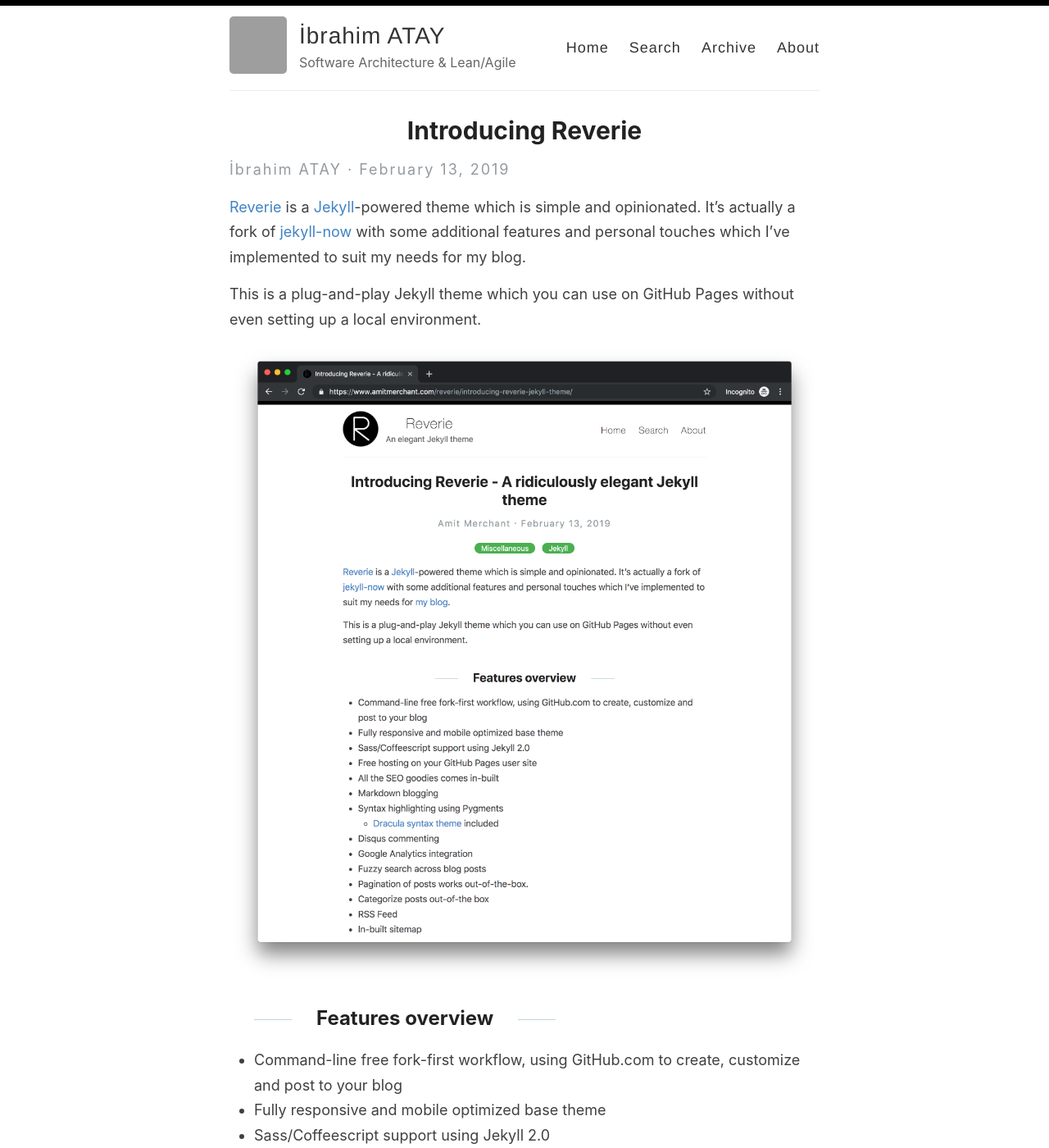
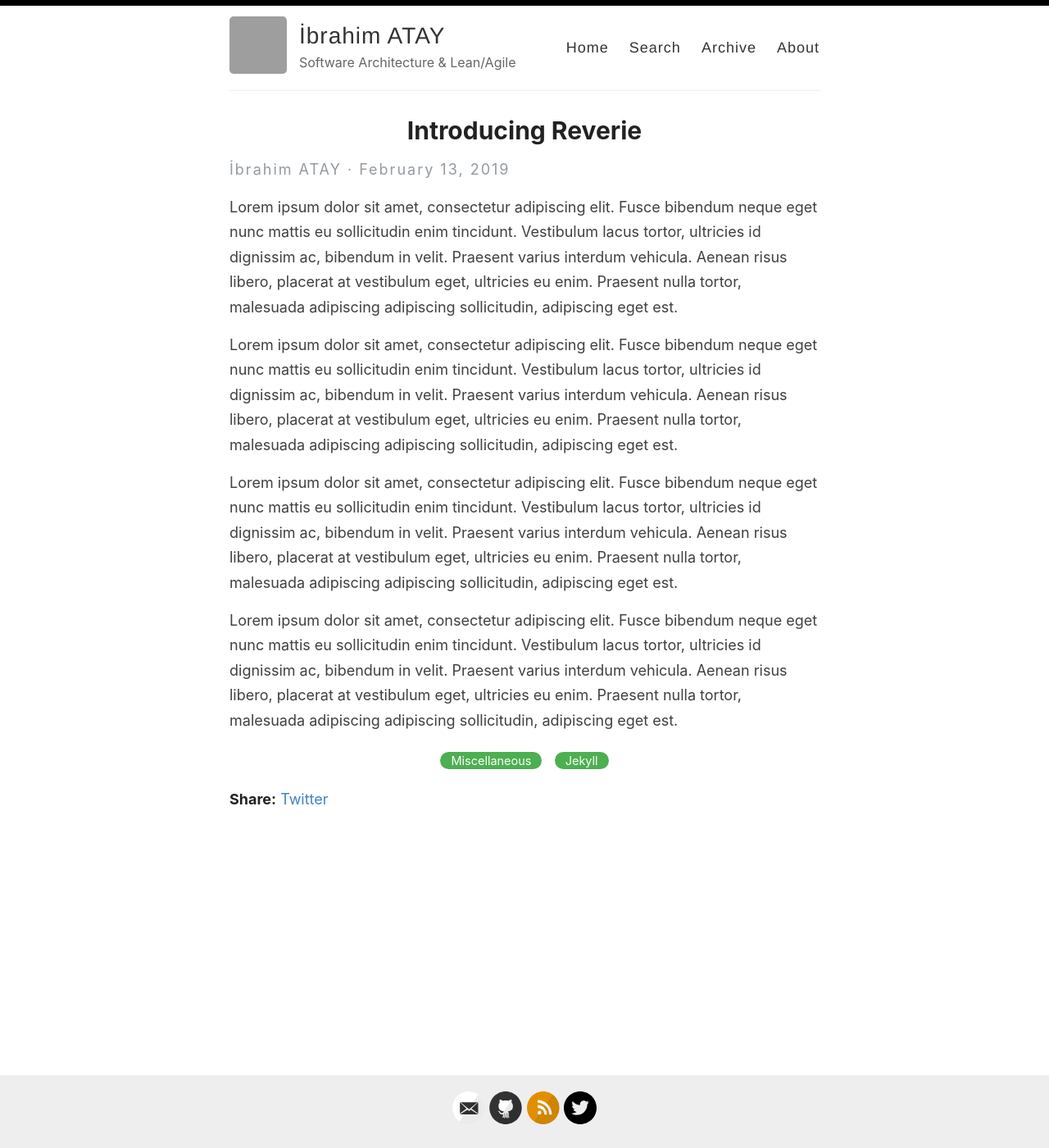
Before and after one commit to ibrahimatay/ibrahimatay.github.io, a Jekyll site: the page built from _posts/2019-02-13-introducing-reverie-jekyll-theme.md, in a window 1280 px wide and 1400 px high. Shown: the whole window at 82% size. Built offline with Jekyll 4.4.1, drawn with Linux system fonts in a browser that asks for light colours; comment, search, counter and statistics services are not loaded; some of the changed text lies outside the part shown; grey boxes are pictures that could not be loaded.

Commit message:
test post reviews

````diff
--- a/_posts/2019-02-13-introducing-reverie-jekyll-theme.md
+++ b/_posts/2019-02-13-introducing-reverie-jekyll-theme.md
@@ -4,82 +4,10 @@
 categories: [Miscellaneous, Jekyll]
 ---
 
-[Reverie](https://github.com/amitmerchant1990/reverie) is a [Jekyll](https://jekyllrb.com/)-powered theme which is simple and opinionated. It's actually a fork of [jekyll-now](https://github.com/barryclark/jekyll-now) with some additional features and personal touches which I've implemented to suit my needs for my blog.
+Lorem ipsum dolor sit amet, consectetur adipiscing elit. Fusce bibendum neque eget nunc mattis eu sollicitudin enim tincidunt. Vestibulum lacus tortor, ultricies id dignissim ac, bibendum in velit. Praesent varius interdum vehicula. Aenean risus libero, placerat at vestibulum eget, ultricies eu enim. Praesent nulla tortor, malesuada adipiscing adipiscing sollicitudin, adipiscing eget est.
 
-This is a plug-and-play Jekyll theme which you can use on GitHub Pages without even setting up a local environment.
+Lorem ipsum dolor sit amet, consectetur adipiscing elit. Fusce bibendum neque eget nunc mattis eu sollicitudin enim tincidunt. Vestibulum lacus tortor, ultricies id dignissim ac, bibendum in velit. Praesent varius interdum vehicula. Aenean risus libero, placerat at vestibulum eget, ultricies eu enim. Praesent nulla tortor, malesuada adipiscing adipiscing sollicitudin, adipiscing eget est.
 
-![](/images/reverie-demo.png)
+Lorem ipsum dolor sit amet, consectetur adipiscing elit. Fusce bibendum neque eget nunc mattis eu sollicitudin enim tincidunt. Vestibulum lacus tortor, ultricies id dignissim ac, bibendum in velit. Praesent varius interdum vehicula. Aenean risus libero, placerat at vestibulum eget, ultricies eu enim. Praesent nulla tortor, malesuada adipiscing adipiscing sollicitudin, adipiscing eget est.
 
-## Features overview
-
-- Command-line free fork-first workflow, using GitHub.com to create, customize and post to your blog
-- Fully responsive and mobile optimized base theme
-- Sass/Coffeescript support using Jekyll 2.0
-- Free hosting on your GitHub Pages user site
-- All the SEO goodies comes in-built
-- Markdown blogging
-- Syntax highlighting using Pygments
-    - [Dracula syntax theme](https://draculatheme.com/) included
-- Disqus commenting
-- Google Analytics integration
-- Fuzzy search across blog posts
-- Pagination of posts works out-of-the-box.
-- Categorize posts out-of-the box
-- RSS Feed
-- In-built sitemap
-
-<div style="text-align: center;">
- <script async type="text/javascript" src="//cdn.carbonads.com/carbon.js?serve=CE7D6KJY&placement=wwwamitmerchantcom" id="_carbonads_js"></script>
-</div>
-
-## Using Reverie on GitHub Pages
-
-### Step 1) Fork Reverie to your User Repository
-
-Fork [this repository](https://github.com/amitmerchant1990/reverie), then rename the repository to `yourgithubusername.github.io`.
-
-Alternatively, you can use [Use this template](https://github.com/amitmerchant1990/reverie/generate) button if you want to create a repository with a clean commit history which will use Reverie as a template.
-
-Your Jekyll blog will often be viewable immediately at <https://yourgithubusername.github.io> (if it's not, you can often force it to build by completing step 2)
-
-### Step 2) Customize and view your site
-
-Enter your site name, description, avatar and many other options by editing the `_config.yml` file. You can easily turn on Google Analytics tracking, Disqus commenting and social icons here.
-
-Making a change to `_config.yml` (or any file in your repository) will force GitHub Pages to rebuild your site with jekyll. Your rebuilt site will be viewable a few seconds later at <https://yourgithubusername.github.io> - if not, give it ten minutes as GitHub suggests and it'll appear soon.
-
-### Step 3) Publish your first blog post
-
-Create a new file called `/_posts/2019-2-13-Hello-World.md` to publish your first blog post. That's all you need to do to publish your first blog post! This [Markdown Cheatsheet](https://github.com/adam-p/markdown-here/wiki/Markdown-Cheatsheet) might come in handy while writing the posts.
-
-> You can add additional posts in the browser on GitHub.com too! Just hit the <kbd>Create new file</kbd> button in `/_posts/` to create new content. Just make sure to include the [front-matter](http://jekyllrb.com/docs/frontmatter/) block at the top of each new blog post and make sure the post's filename is in this format: year-month-day-title.md
-
-## Using Categories in Reverie
-
-You can categorize your content based on `categories` in Reverie. For this, you just need to add `categories` in front matter like below:
-
-For adding single category:
-
-```md
-categories: JavaScript
-```
-
-For adding multiple categories:
-
-```md
-categories: [PHP, Laravel]
-```
-
-The contegorized content can be shown over this URL: <https://yourgithubusername.github.io/categories/>
-
-## RSS
-
-The generated [RSS feed](https://en.wikipedia.org/wiki/RSS) of your blog can be found at <https://yourgithubusername.github.io/feed>. You can see the example RSS feed over [here](https://www.amitmerchant.com/reverie/feed).
-
-## Sitemap
-
-The generated sitemap of your blog can be found at <https://yourgithubusername.github.io/sitemap>. You can see the example sitemap feed over [here](https://www.amitmerchant.com/reverie/sitemap).
-
-## License
-
-MIT
+Lorem ipsum dolor sit amet, consectetur adipiscing elit. Fusce bibendum neque eget nunc mattis eu sollicitudin enim tincidunt. Vestibulum lacus tortor, ultricies id dignissim ac, bibendum in velit. Praesent varius interdum vehicula. Aenean risus libero, placerat at vestibulum eget, ultricies eu enim. Praesent nulla tortor, malesuada adipiscing adipiscing sollicitudin, adipiscing eget est.
````
